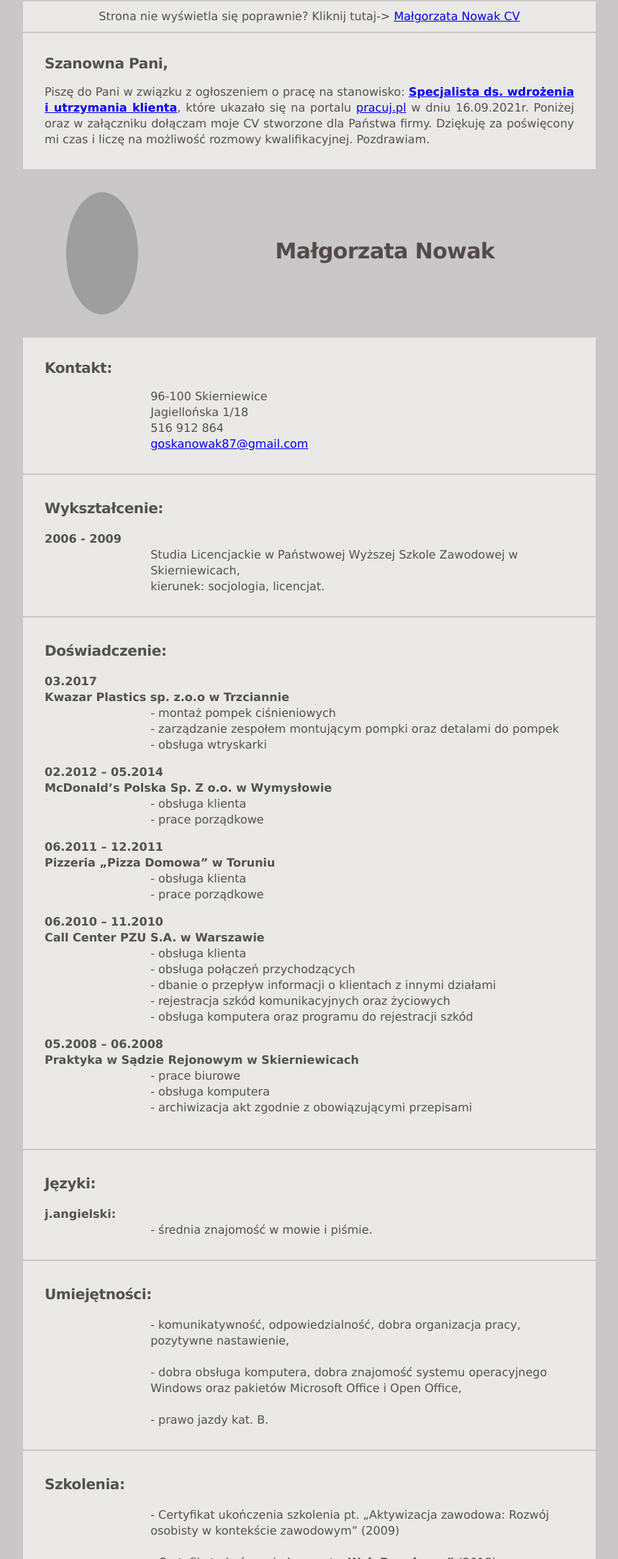
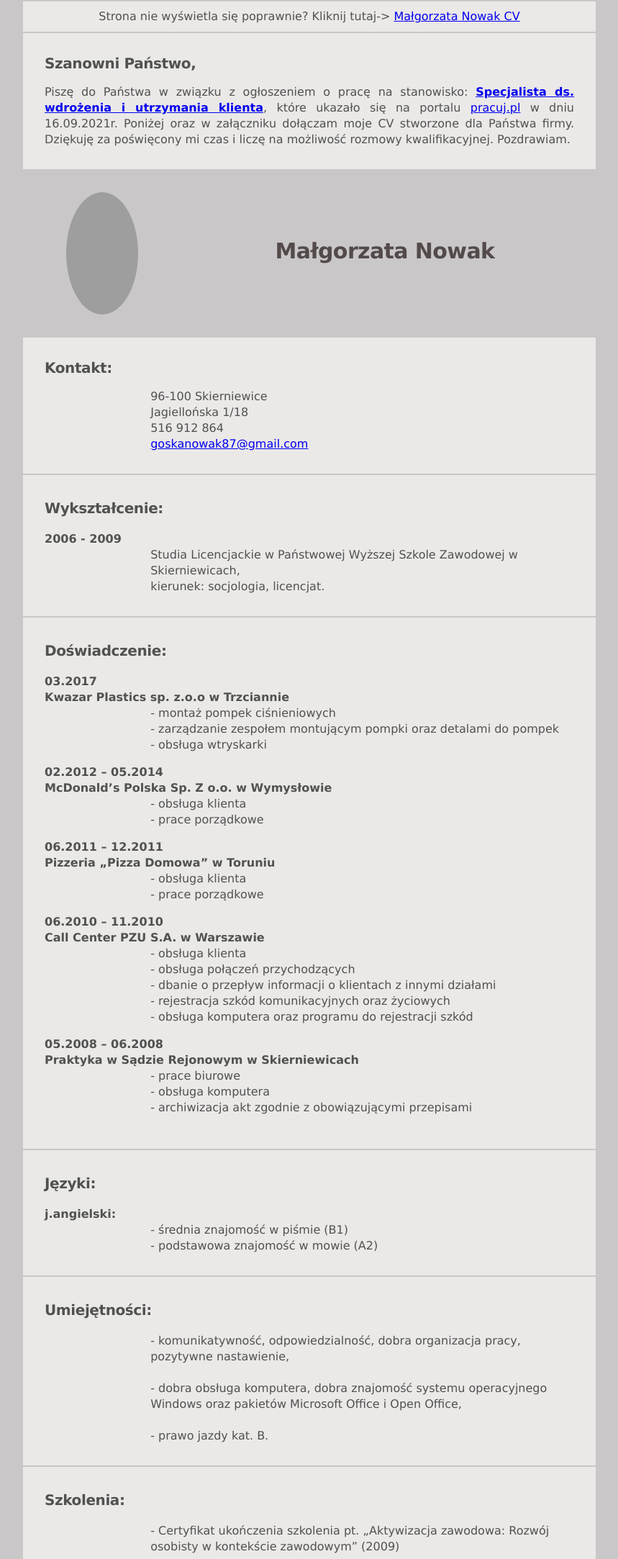
Before and after one commit to goskanowak/cv_email, a plain HTML site: page index.html in a window 1280 px wide. Shown: the top 2166 px of the page at 72% size, without its empty margins (210-1069 px from the left). Drawn offline with Linux system fonts and the light colour scheme; grey boxes are pictures that could not be loaded.

Commit message:
change section language

```diff
--- a/index.html
+++ b/index.html
@@ -39,8 +39,8 @@
                             </tr>
                             <tr>
                                 <td style="padding:30px;background-color:#ebe8e8;">
-                                    <h2 style="margin-top:0;margin-bottom:16px;font-size:20px;line-height:25px;font-weight:bold;letter-spacing:-0.02em;">Szanowna Pani,</h2>
-                                    <p style="margin:0;text-align: justify;">Piszę do Pani w związku z ogłoszeniem o pracę na stanowisko: <b><a href="https://www.pracuj.pl/praca/specjalista-ds-wdrozenia-i-utrzymania-klienta-skierniewice,oferta,1001208170" >Specjalista ds. wdrożenia i utrzymania klienta</a></b>, które ukazało się na portalu
+                                    <h2 style="margin-top:0;margin-bottom:16px;font-size:20px;line-height:25px;font-weight:bold;letter-spacing:-0.02em;">Szanowni Państwo,</h2>
+                                    <p style="margin:0;text-align: justify;">Piszę do Państwa w związku z ogłoszeniem o pracę na stanowisko: <b><a href="https://www.pracuj.pl/praca/specjalista-ds-wdrozenia-i-utrzymania-klienta-skierniewice,oferta,1001208170" >Specjalista ds. wdrożenia i utrzymania klienta</a></b>, które ukazało się na portalu
                                         <a href="https://www.pracuj.pl/">pracuj.pl</a> w dniu 16.09.2021r. Poniżej oraz w załączniku dołączam moje CV stworzone dla Państwa firmy. Dziękuję za poświęcony mi czas i liczę na możliwość rozmowy kwalifikacyjnej. Pozdrawiam.</p>
                                 </td>
                             </tr>
@@ -114,7 +114,8 @@
                                 <td style="padding:30px;background-color:#ebe8e8;" >
                                     <h2 style="margin-top:0;margin-bottom:16px;font-size:20px;line-height:32px;font-weight:bold;letter-spacing:-0.02em;">Języki:</h2>
                                     <p style="margin:0;font-weight: bold;">j.angielski:</p>
-                                    <p style="margin:0;margin-left: 20%"> - średnia znajomość w mowie i piśmie.</p>
+                                    <p style="margin:0;margin-left: 20%"> - średnia znajomość w piśmie (B1)</p>
+                                    <p style="margin:0;margin-left: 20%"> -  podstawowa znajomość w mowie (A2)</p>
                                 </td>
                             </tr>
                             <tr>
```
